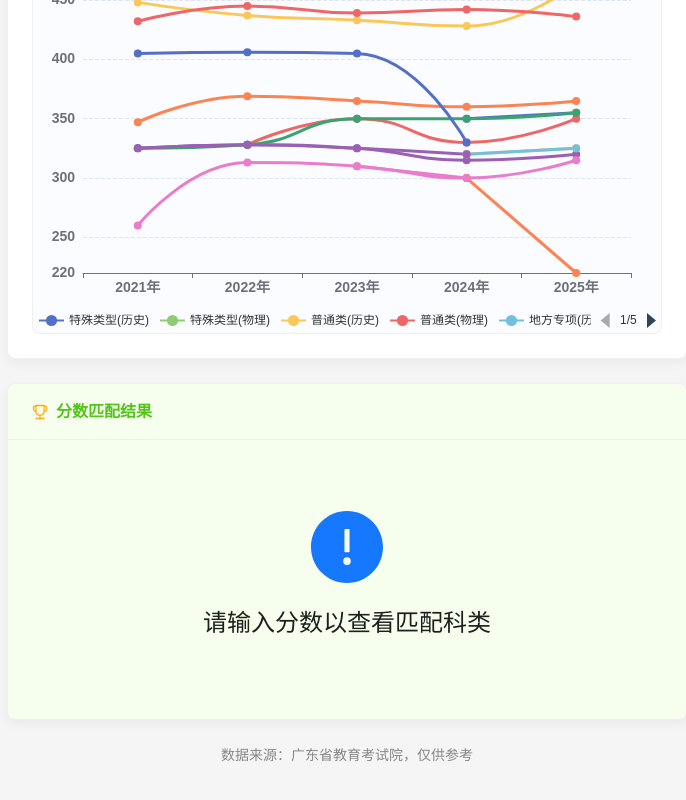
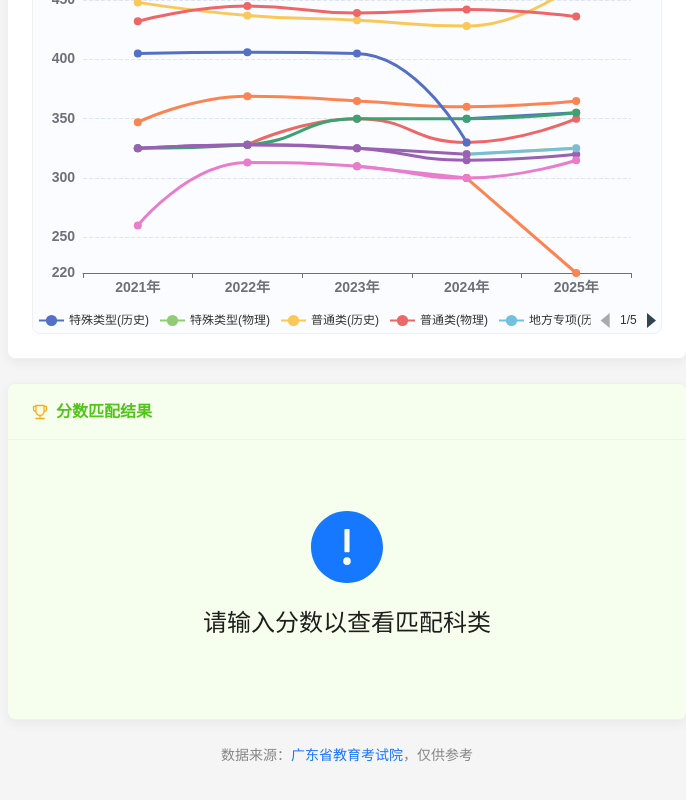
Before and after one commit to fangge/gaokaoscore, a Next.js app: page / in a window 1280 px wide. Shown: the part 553-1353 px from the top of the page, without its empty margins (293-979 px from the left). Built offline with nearby package versions, Linux system fonts and the light colour scheme.

Commit message:
feat: 添加数据来源链接到广东省教育考试院官网

```diff
--- a/src/app/page.tsx
+++ b/src/app/page.tsx
@@ -287,7 +287,7 @@
           )}
         </Card>
         <Typography.Paragraph type="secondary" style={{ textAlign: "center" }}>
-          数据来源：广东省教育考试院，仅供参考
+          数据来源：<a href="https://eea.gd.gov.cn/bmbk/kszs/" target="_blank" rel="noopener noreferrer">广东省教育考试院</a>，仅供参考
         </Typography.Paragraph>
       </Layout.Content>
     </Layout>
```
Also changed, not shown: 3 other files (tests, documents, lock files or other folders).
